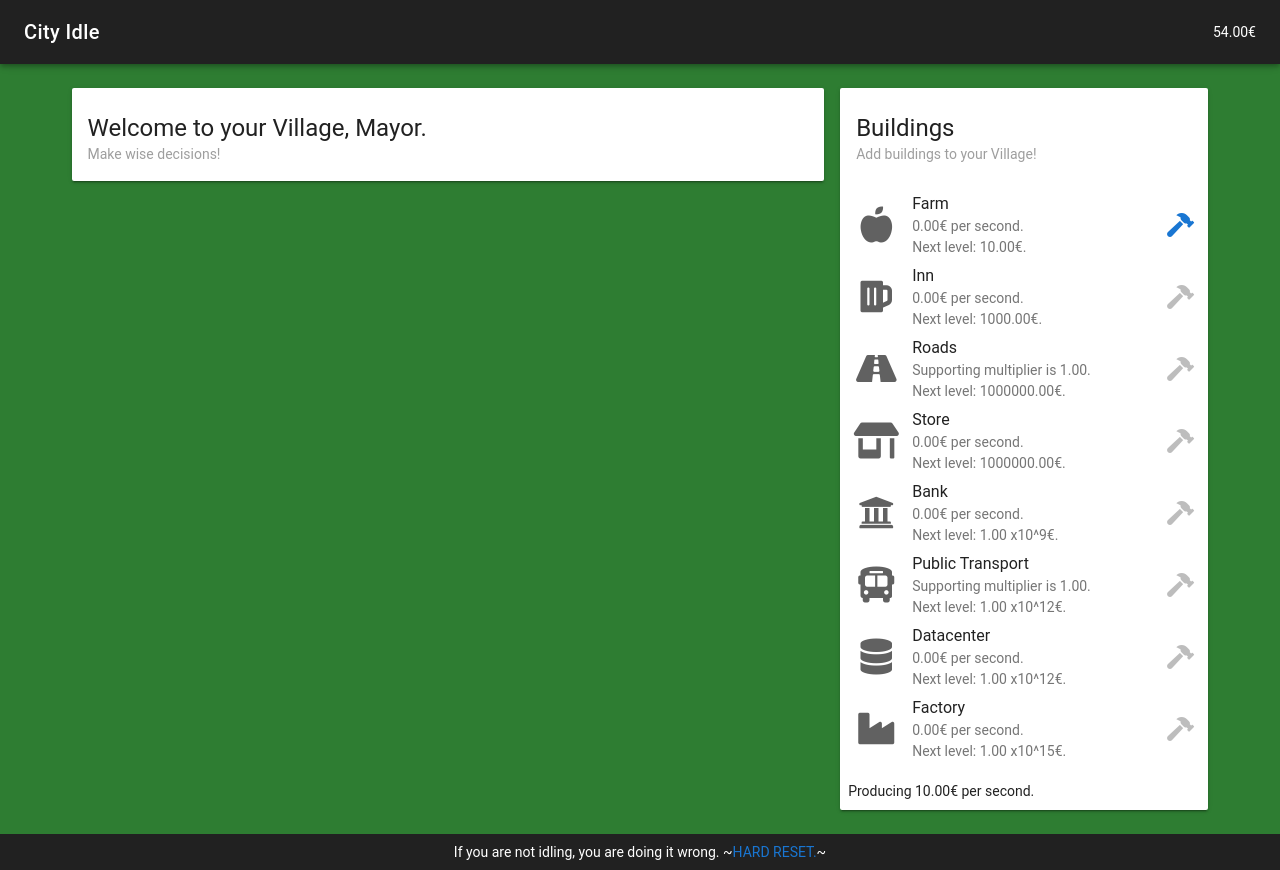
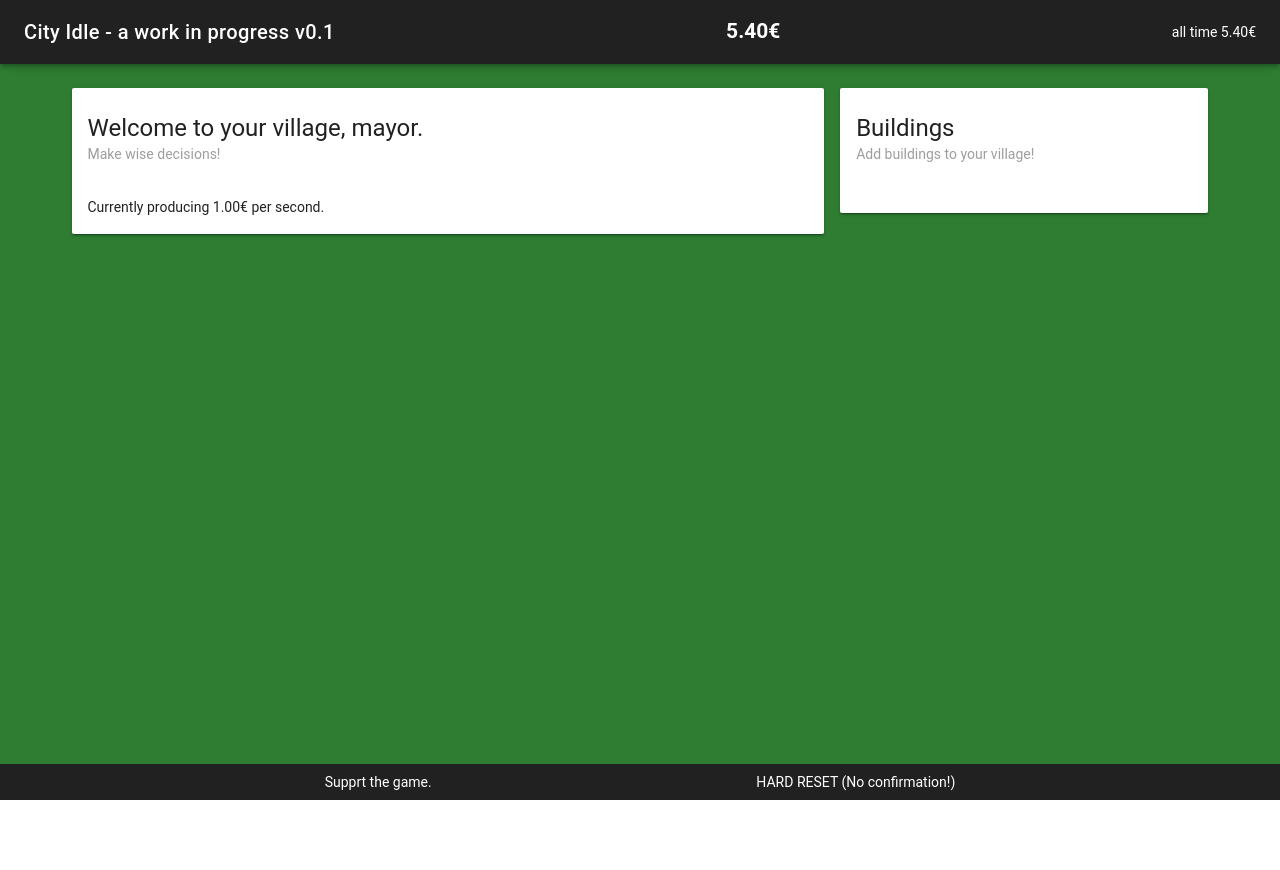
Before and after one commit to ketzu/shittyidle, a Vue app: page / in a window 1280 px wide. After the commit the page ends 800 px from the top, so only its background shows below. Built offline with nearby package versions, Linux system fonts and the light colour scheme; a small style sheet from the web is missing.

Commit message:
Updates and offline income

```diff
--- a/src/App.vue
+++ b/src/App.vue
@@ -2,15 +2,21 @@
   <v-app>
     <v-toolbar dark fixed app>
       <v-toolbar-title>
-        City Idle
+        City Idle - a work in progress v0.1
       </v-toolbar-title>
       <v-spacer></v-spacer>
-      {{formatresource(resource)}}
+      <h2>{{formatresource(resource)}}</h2>
+      <v-spacer></v-spacer>
+      all time {{formatresource(alltime)}}
     </v-toolbar>
     <Game></Game>
     <v-footer app dark height="auto" absolute>
       <v-layout justify-center row wrap>
-        If you are not idling, you are doing it wrong. ~<a @click="$store.commit('hardreset')">HARD RESET.</a>~
+        <v-spacer></v-spacer>
+        <a href="https://www.paypal.me/roughbudget">Supprt the game.</a>
+        <v-spacer></v-spacer>
+        <a @click="$store.commit('hardreset')">HARD RESET (No confirmation!)</a>
+        <v-spacer></v-spacer>
       </v-layout>
     </v-footer>
   </v-app>
@@ -34,3 +40,13 @@ export default {
   mixins: [Data]
 }
 </script>
+<style scoped>
+a {
+  color: #ffffff;
+  text-decoration: none;
+}
+
+a:hover {
+  text-decoration: underline;
+}
+</style>
--- a/src/components/BuildMenu.vue
+++ b/src/components/BuildMenu.vue
@@ -8,11 +8,12 @@
     </v-card-title>
 
     <v-list two-line>
-      <Building :type="building" :key="index" v-for="(building, index) in buildings"></Building>
+      <transition name="fade" :key="index" v-for="(building, index) in buildings">
+        <Building :type="building" v-if="building.cost.base < alltime"></Building>
+      </transition>
     </v-list>
 
     <v-card-actions>
-      Producing {{formatresource(resourcegain*1000/tickrate)}} per second.
       <v-spacer></v-spacer>
       <!--<v-btn flat color="purple" @click="$store.commit('settownspecs',{title:'Mayor', towntype: 'Village'})">FixMe</v-btn>-->
     </v-card-actions>
@@ -35,5 +36,10 @@
 </script>
 
 <style scoped>
-
+.fade-enter-active, .fade-leave-active {
+  transition: opacity .5s;
+}
+.fade-enter, .fade-leave-to /* .fade-leave-active below version 2.1.8 */ {
+  opacity: 0;
+}
 </style>
--- a/src/components/Building.vue
+++ b/src/components/Building.vue
@@ -6,14 +6,14 @@
 
     <v-list-tile-content>
       <v-list-tile-title>
-        {{type.name}}
+        {{type.title}} ({{level}})
       </v-list-tile-title>
 
-      <v-list-tile-sub-title v-if="type.type === 'Generator'">
+      <v-list-tile-sub-title v-if="type.gain>0">
         {{formatresource(mul*type.gain*level*1000/tickrate)}} per second.
       </v-list-tile-sub-title>
-      <v-list-tile-sub-title v-else>
-        Supporting multiplier is {{format(Math.pow(type.gain,level))}}.
+      <v-list-tile-sub-title v-if="type.mult>1">
+        Supporting multiplier is {{format(Math.pow(type.mult,level))}}.
       </v-list-tile-sub-title>
 
       <v-list-tile-sub-title>
--- a/src/components/CityScreen.vue
+++ b/src/components/CityScreen.vue
@@ -6,6 +6,11 @@
         <span class="grey--text">Make wise decisions!</span>
       </div>
     </v-card-title>
+
+    <v-card-text>
+      Currently producing {{formatresource(resourcegain*1000/tickrate)}} per second.
+    </v-card-text>
+
   </v-card>
 </template>
 
--- a/src/components/data.js
+++ b/src/components/data.js
@@ -2,6 +2,6 @@ import { mapGetters } from 'vuex'
 
 export default {
   computed: {
-    ...mapGetters(['resource', 'resourcegain','tickrate','towntype','title','currency'])
+    ...mapGetters(['resource', 'resourcegain','tickrate','towntype','title','currency','alltime'])
   }
 }
--- a/src/main.js
+++ b/src/main.js
@@ -9,7 +9,7 @@ import '@fortawesome/fontawesome-free/css/all.css'
 Vue.config.productionTip = false
 
 store.subscribe((mutation, state) => {
-  localStorage.setItem('igame-v1', JSON.stringify(state));
+  localStorage.setItem('igame-v1', JSON.stringify({...state, time: (new Date()).getTime()}));
 });
 
 import Data from './components/data'
--- a/src/store.js
+++ b/src/store.js
@@ -3,36 +3,55 @@ import Vuex from 'vuex'
 
 Vue.use(Vuex);
 
-const buildings = [
-  {name: "Farm", type: "Generator", icon: "fa-apple-alt", cost: {base: 10, rate: 1.1}, gain: 1},
-  {name: "Inn", type: "Generator", icon: "fa-beer", cost: {base: 1000, rate: 1.1}, gain: 100},
-  {name: "Roads", type: "Support", icon: "fa-road", cost: {base: 1000000, rate: 1.1}, gain: 1.02},
-  {name: "Store", type: "Generator", icon: "fa-store-alt", cost: {base: 1000000, rate: 1.1}, gain: 10000},
-  {name: "Bank", type: "Generator", icon: "fa-university", cost: {base: 1000000000, rate: 1.1}, gain: 1000000},
-  {name: "Public Transport", type: "Support", icon: "fa-bus-alt", cost: {base: 1000000000000, rate: 1.1}, gain: 1.03},
-  {name: "Datacenter", type: "Generator", icon: "fa-database", cost: {base: 1000000000000, rate: 1.1}, gain: 100000000},
-  {name: "Factory", type: "Generator", icon: "fa-industry", cost: {base: 1000000000000000, rate: 1.1}, gain: 10000000000}
+const basebuildings = [
+  {name: "Farm", title: "Farm", type: "Generator", icon: "fa-apple-alt", cost: {base: 10, rate: 1.1}, gain: 0.1, mult: 1.00},
+  {name: "Inn" , title: "Inn", type: "Generator", icon: "fa-beer", cost: {base: 1000, rate: 1.1}, gain: 100, mult: 1.00},
+  {name: "Roads", title: "Roads", type: "Support", icon: "fa-road", cost: {base: 1000000, rate: 1.1}, gain: 0, mult: 1.02},
+  {name: "Store", title: "Store", type: "Generator", icon: "fa-store-alt", cost: {base: 1000000, rate: 1.1}, gain: 10000, mult: 1.00},
+  {name: "Bank", title: "Bank", type: "Generator", icon: "fa-university", cost: {base: 1000000000, rate: 1.1}, gain: 1000000, mult: 1.00},
+  {name: "Public Transport" , title: "Public Transport", type: "Support", icon: "fa-bus-alt", cost: {base: 1000000000000, rate: 1.1}, gain: 0, mult: 1.03},
+  {name: "Datacenter", title: "Datacenter", type: "Generator", icon: "fa-database", cost: {base: 1000000000000, rate: 1.1}, gain: 100000000, mult: 1.00},
+  {name: "Factory", title: "Factory", type: "Generator", icon: "fa-industry", cost: {base: 1000000000000000, rate: 1.1}, gain: 10000000000, mult: 1.00}
 ];
+
+let buildings = JSON.parse(JSON.stringify(basebuildings));
+
+const upgrades = {
+  Farm: {10: {gain: 0.2, title: "Faster Farm"}, 25: {gain: 0.5, title: "Efficient Farm"}},
+  Inn:  {15: {gain: 150, title: "Tavern"}, 30: {gain: 250, title: "Bar"}},
+  Roads: {50: {mult: 1.03, title: "Speedway"}, 100: {gain: 50000, title: "Toll Roads"}},
+  Store: {10: {gain: 20000, title: "Shop"}, 25: {gain: 50000, title: "Mall"}},
+  Bank: {20: {gain: 1700000, title: "Online bank"}, 25: {gain: 3000000, title: "Investment Bank"}},
+  "Public Transport":  {25: {mult: 1.04, title: "Selfdriving Cars"}, 50: {gain: 1000000000, title: "Train station"}, 100: {gain: 1000000000, title: "Airport"}},
+  Datacenter: {10: {gain: 200000000, title: "Social Networks"}, 25: {gain: 400000000, title: "Bitcoin Mining"}},
+  Factory: {},
+};
+
+const upgrade = (buildingid, level) => {
+  if(upgrades[buildingid][level] === undefined)
+    return;
+  let index = buildings.findIndex(element => element.name === buildingid);
+  if(index === undefined)
+    return;
+  buildings[index] = {...buildings[index], ...upgrades[buildingid][level]};
+};
+
+const allupgrades = (buildingid, level) => {
+  for(let i = 0; i <= level; i++) {
+    upgrade(buildingid, i);
+  }
+};
 
 const resourcegain = (state) => {
   // base generation
-  let gain = 1;
+  let gain = 0.1;
   let multiplier = 1;
   for(let current of buildings) {
     let level = state.buildings[current['name']];
     if(level === undefined)
       continue;
-    switch(current.type) {
-      case "Support":
-        multiplier *= Math.pow(current.gain,level);
-        break;
-      case "Generator":
-        gain += current.gain * level;
-        break;
-      default:
-        console.log("Default case triggered for: "+name);
-        break;
-    }
+    multiplier *= Math.pow(current.mult,level);
+    gain += current.gain * level;
   }
   return [gain,multiplier];
 };
@@ -40,14 +59,16 @@ const resourcegain = (state) => {
 export default new Vuex.Store({
   state: {
     resource: 0,
+    alltime: 0,
     tickrate: 100,
-    towntype: "Village",
-    title: "Mayor",
+    towntype: "village",
+    title: "mayor",
     currency: "€",
     buildings: {}
   },
   getters: {
     resource(state) { return state.resource; },
+    alltime(state) { return state.alltime; },
     buildings(state) { return buildings; },
     buildinglevels(state) { return state.buildings; },
     tickrate(state) { return state.tickrate; },
@@ -65,15 +86,34 @@ export default new Vuex.Store({
     initstore(state) {
       // Check if the ID exists
       if (localStorage.getItem('igame-v1')) {
+        let deserialize = JSON.parse(localStorage.getItem('igame-v1'));
         // Replace the state object with the stored item
         this.replaceState(
-          Object.assign(state, JSON.parse(localStorage.getItem('igame-v1')))
+          Object.assign(state, deserialize)
         );
+
+        // reapply upgrades
+        for (let [key, value] of Object.entries(state.buildings)) {
+          if (state.buildings.hasOwnProperty(key)) {
+            allupgrades(key, value);
+          }
+        }
+
+        // offline ticks
+        if(deserialize["time"] !== undefined) {
+          // at most 25920000 ticks = 30 Days worth of offline time
+          let ticks = Math.min(((new Date()).getTime()-deserialize["time"])/state.tickrate,25920000);
+          const gain = resourcegain(state).reduce((a,b) => a*b);
+          state.resource += ticks*gain;
+          state.alltime += ticks*gain;
+        }
       }
     },
     startgame(state) {
       setInterval(() => {
-        state.resource += resourcegain(state).reduce((a,b) => a*b);
+        const gain = resourcegain(state).reduce((a,b) => a*b);
+        state.resource += gain;
+        state.alltime += gain;
       }, state.tickrate);
     },
     updateresource(state, payload) {
@@ -91,19 +131,22 @@ export default new Vuex.Store({
         Vue.set(state.buildings, building.name, 0);
       state.resource -= building.cost.base*Math.pow(building.cost.rate,state.buildings[building.name]);
       state.buildings[building.name] += 1;
+      upgrade(building.name, state.buildings[building.name]);
     },
     hardreset(state) {
       // Hard Reset State to initial values
       this.replaceState(
         Object.assign(state, {
           resource: 0,
+          alltime: 0,
           tickrate: 100,
-          towntype: "Village",
-          title: "Mayor",
+          towntype: "village",
+          title: "mayor",
           currency: "€",
           buildings: {}
         })
       );
+      Object.assign(buildings, JSON.parse(JSON.stringify(basebuildings)));
     }
   },
   actions: {
```
